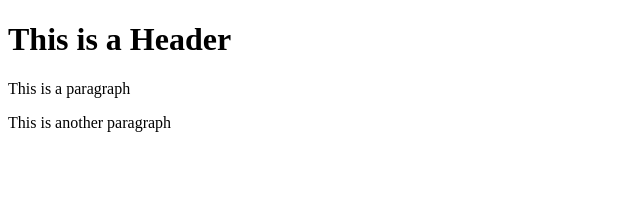
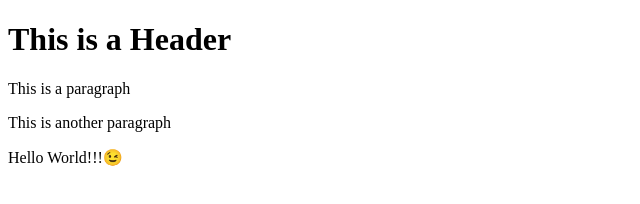
Before and after one commit to Occasionally4eve/git-test, a website: page index.html in a window 1280 px wide. Shown: the whole page, without its empty margins (0-640 px from the left). Drawn offline with Linux system fonts and the light colour scheme.

```diff
--- a/index.html
+++ b/index.html
@@ -4,5 +4,6 @@
         <h1>This is a Header</h1>
         <p>This is a paragraph</p>
         <p>This is another paragraph</p>
+        <p>Hello World!!!😉</p>
     </body>
 </html>
```
Also changed, not shown: package.json (added, +24 -0 lines), 2 other files.
